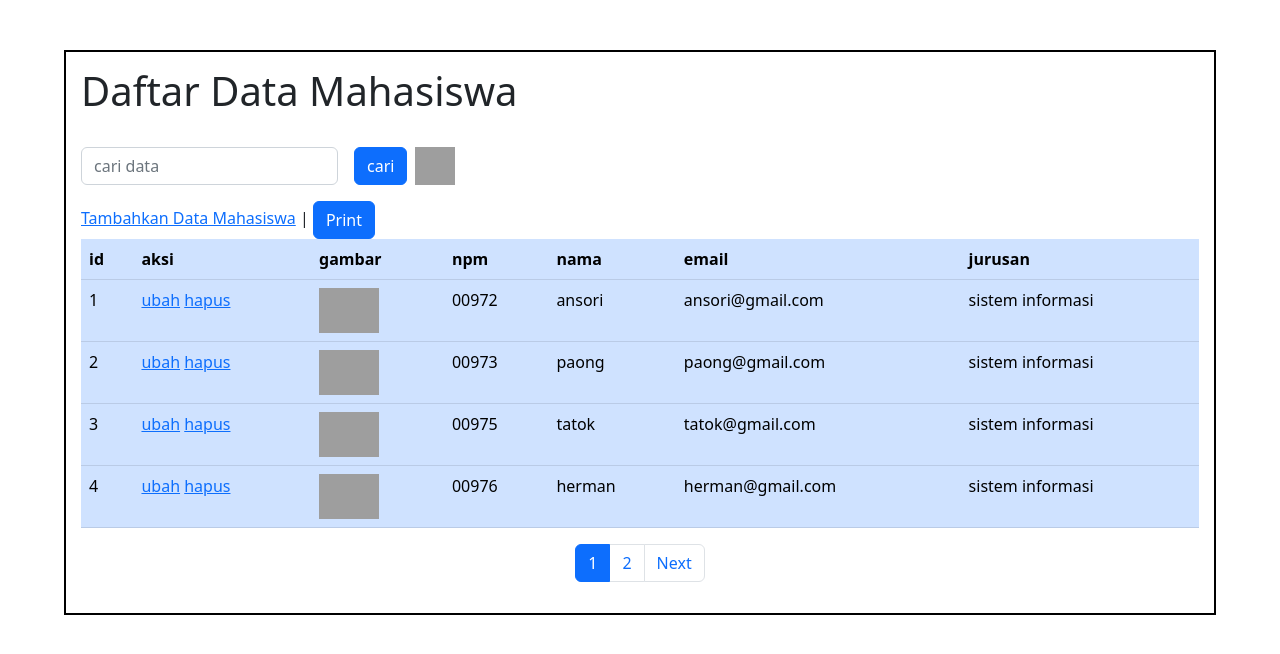
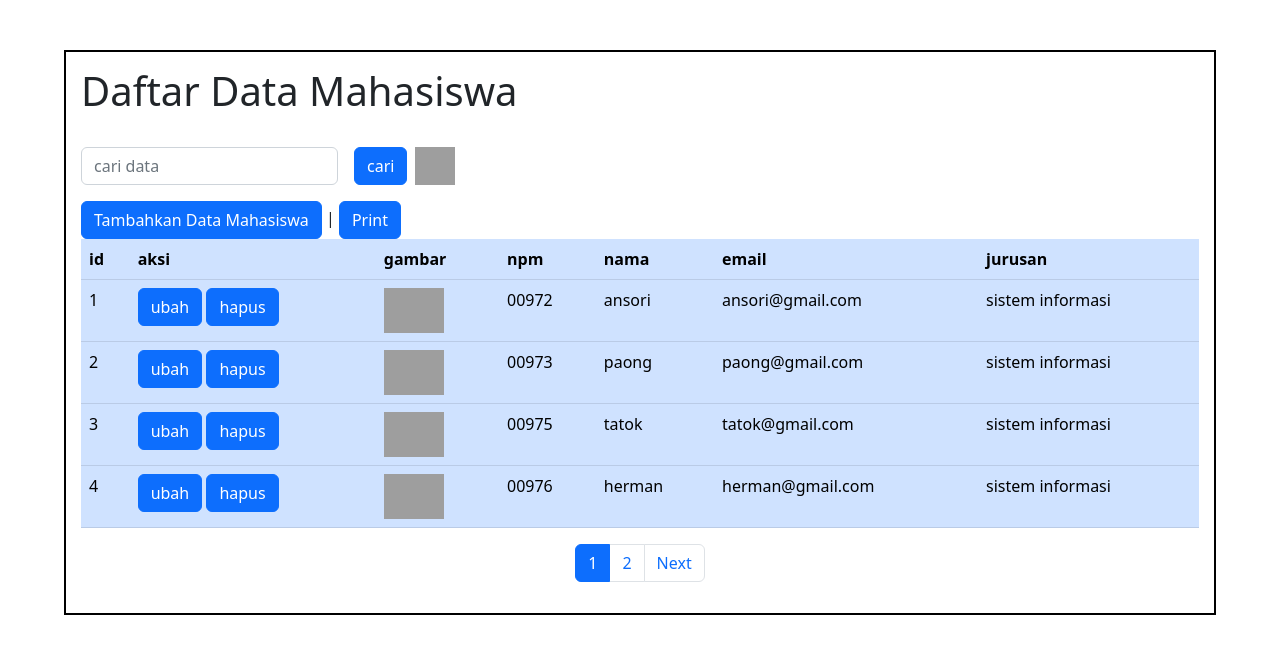
Before and after one commit to ansori123cs/phpdasar, a PHP site: page /index.php in a window 1280 px wide. Shown: the part 40-694 px from the top of the page. Run offline with PHP 8.4, Linux system fonts and the light colour scheme; a user stored in the database is signed in; data comes from the database, SQL or seed files in the repository; grey boxes are pictures that could not be loaded.

Commit message:
penambahan style pada tombol
penambahan style pada tombol tambah data, ubah data ,dan hapus data

```diff
--- a/index.php
+++ b/index.php
@@ -76,7 +76,7 @@ if(isset($_POST["cari"])){
     <img src="img/load.gif" alt="" class="loader">
   </div>
 </form>
-<a href="tambah.php">Tambahkan Data Mahasiswa</a> | <a name="" id="" class="btn btn-primary" href="#" role="button">Print</a>
+<a href="tambah.php" class="btn btn-primary">Tambahkan Data Mahasiswa</a> | <a name="" id="" class="btn btn-primary" href="#" role="button">Print</a>
 <div class="table-responsive" id="container">
     <table class="table table-primary p-2 b-2">
         <thead>
@@ -95,7 +95,9 @@ if(isset($_POST["cari"])){
             <?php foreach($mahasiswa as $row):?>
             <tr class="">
                <td scope="col"><?= $i;?></td>
-                <td scope="col"><a href="ubah.php?id=<?= $row["id"];?>"">ubah</a> <a href="hapus.php?id=<?= $row["id"];?>"onclick="return confirm('yakin menghapus data');">hapus</a></td>
+                <td scope="col"><a class="btn btn-primary" href="ubah.php?id=<?= $row["id"];?>"">ubah</a>
+                  <a class="btn btn-primary" href="hapus.php?id=<?= $row["id"];?>"onclick="return confirm('yakin menghapus data');">hapus</a>
+                </td>
                 <td scope="col"><img src="img/<?= $row["gambar"];?>" alt="" width="60px"></td>
                 <td scope="col"><?= $row["npm"];?></td>
                 <td scope="col"><?= $row["nama"];?></td>
```
